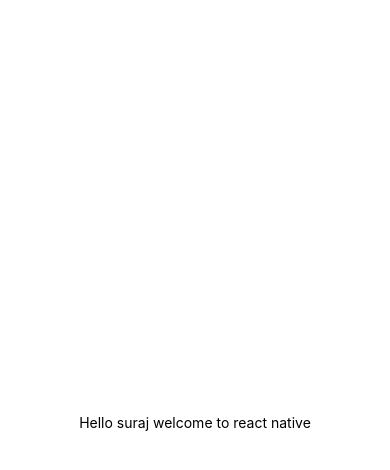
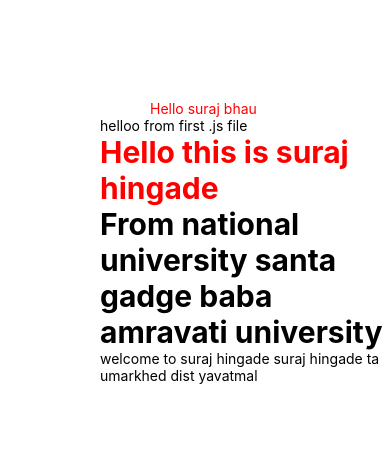
Before and after one commit to Surajhingade/React-Native, a React Native app: screen / in a window 390 px wide. Shown: the top 470 px of the page. Built offline with nearby package versions, Linux system fonts and the light colour scheme.

Commit message:
first component created

```diff
--- a/App.js
+++ b/App.js
@@ -1,21 +1,40 @@
-import { StatusBar } from 'expo-status-bar';
-import { StyleSheet, Text, View } from 'react-native';
+// import libraries to create component
+import React from 'react'
+import { Text,StyleSheet,View} from 'react-native'
+// import { View } from 'react-native-web';
+import First from './src/components/First';
+import FirstChallange from './src/components/FirstChallange';
 
-export default function App() {
-  return (
-    <View style={styles.container}>
-      <Text>Hello suraj welcome to react native</Text>
-      <StatusBar style="auto" />
+// Create component that return some jsx and simple function
+
+const App = ()=>{
+  return(
+    <>
+    <View style={style.app}>
+    <Text style={style.textStyle}>Hello suraj bhau  </Text>
+    <First/>
+    <FirstChallange />
     </View>
-  );
-}
+    </>
+  )
+};
 
-const styles = StyleSheet.create({
-  container: {
-    flex: 1,
-    backgroundColor: '#fff',
-    alignItems: 'center',
-    justifyContent: 'center',
+// create a stylesheet to style the component
+
+const style = StyleSheet.create({
+  textStyle : {
+       color:"red",
+       marginTop:100,
+       marginLeft:50
+
   },
+  app : {
+      marginLeft:100,
 
+
+  },
 });
+
+// export the file , so that we can use it anywhere
+
+export default App;
--- /dev/null
+++ b/src/components/First.js
@@ -0,0 +1,12 @@
+import React from 'react'
+import {Text} from 'react-native'
+
+ const First = () => {
+  return (
+    <>
+    <Text >helloo from first .js file</Text>
+    </>
+  )
+}
+
+export default First;
--- /dev/null
+++ b/src/components/FirstChallange.js
@@ -0,0 +1,32 @@
+import React from 'react'
+import { View,Text,StyleSheet } from 'react-native'
+
+const FirstChallange = () => {
+    const university = "santa gadge baba amravati university";
+
+    const myElement = <Text>welcome to suraj hingade suraj hingade ta umarkhed dist yavatmal</Text>
+  return (
+     <View>
+         <Text style={style.textOne}>Hello this is suraj hingade</Text>
+         <Text style={style.textTwo}>From national university {university}</Text>
+         {myElement}
+
+     </View>
+  )
+};
+
+//  create stylesheet
+const style = StyleSheet.create({
+    textOne : {
+        color:"red",
+        fontWeight:"bold",
+        fontSize:30
+    },
+    textTwo:{
+        color:"black",
+        fontWeight:"bold",
+        fontSize:30
+    },
+})
+
+export default FirstChallange;
```
